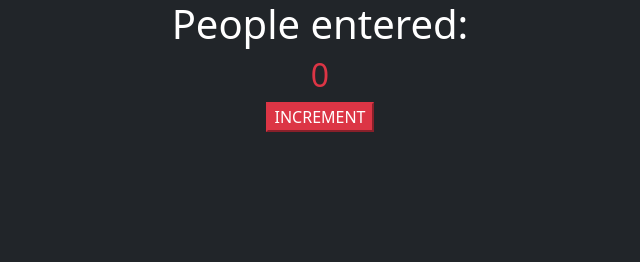
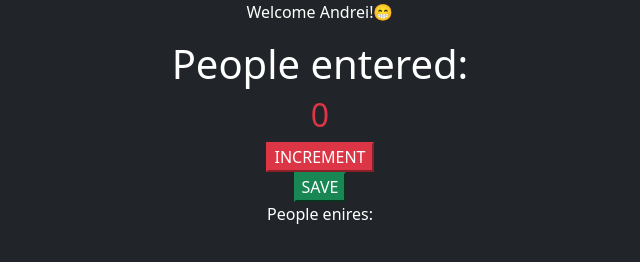
Before and after one commit to andreirusen/Count-People-Java, a plain HTML site: page index.html in a window 1280 px wide. Shown: the whole page, without its empty margins (320-960 px from the left). Drawn offline with nearby package versions, Linux system fonts and the light colour scheme.

Commit message:
Counting app in JS

```diff
--- a/index.html
+++ b/index.html
@@ -15,17 +15,25 @@
     <link rel="stylesheet" href="/index.css" />
   </head>
   <body class="bg-dark text-white">
+<div class="container d-flex flex-column justify-content-center align-items-center">
 
-<div class="container d-flex flex-column justify-content-center align-items-center">
+    <p id="welcome-el"></p>
+
     <h1 class="">People entered:</h1>
 
     <h2 id="count-el" class="text-danger">0</h2>
 
-    <button id="increment-btn" class="btn-danger" onclick="increment()">
+    <button class="btn-danger" id="increment-btn" onclick="increment()">
       INCREMENT
     </button>
+
+    <button class="btn-success" id="save-btn" onclick="save()">
+      SAVE
+    </button>
+
+    <p id="save-el">People enires: </p>
+
 </div>
-
     <script src="/index.js"></script>
     <script
       src="https://cdn.jsdelivr.net/npm/bootstrap@5.0.2/dist/js/bootstrap.bundle.min.js"
--- a/index.js
+++ b/index.js
@@ -1,9 +1,25 @@
+// Welcome message
+let welcomeEl = document.getElementById("welcome-el");
+let userName = "Andrei";
+let greeting = "Welcome ";
+welcomeEl.textContent = greeting + userName + "!";
+welcomeEl.textContent += "😁";
+
+
+// Document Object Modifie - DOM
 let countEl = document.getElementById("count-el");
-
+let saveEl = document.getElementById("save-el");
 let count = 0;
 
+// Count function
 function increment() {
-  count = count + 1;
+  count += 1;
   countEl.innerText = count;
-  console.log(count);
 }
+// Save function
+function save() {
+  let countStr = count + " - ";
+  saveEl.textContent += countStr;
+  countEl.textContent = 0
+  count = 0
+}
```
